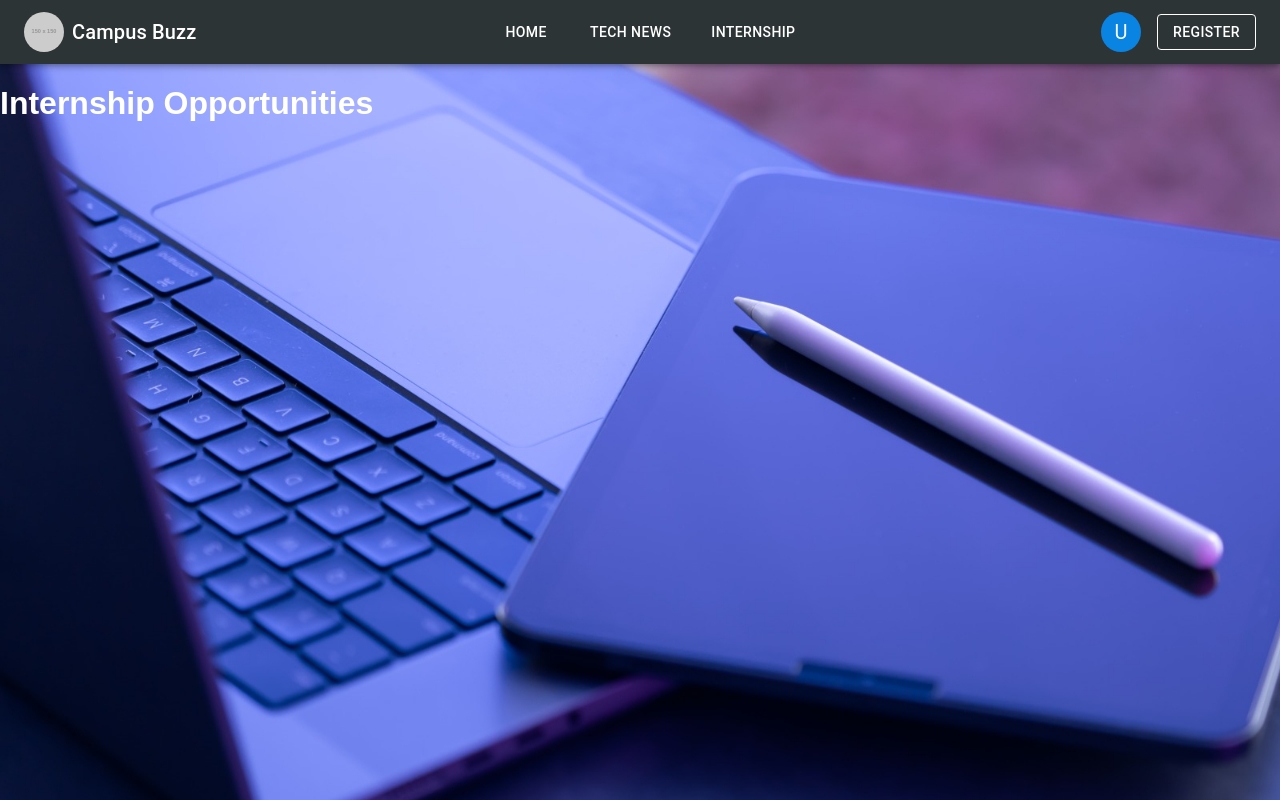
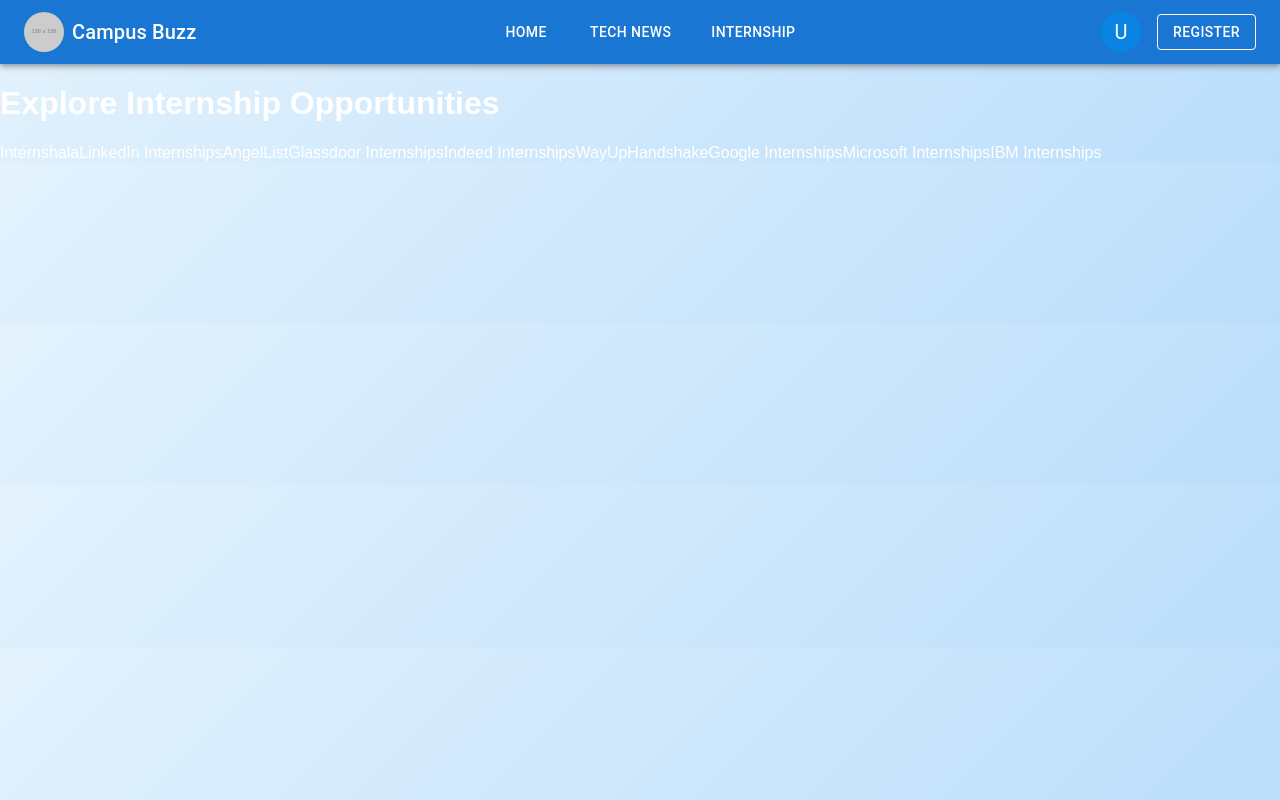
Before and after one commit to t-suraj21/Techtitans, a React app: page /internship in a window 1280 px wide. Built offline with nearby package versions, Linux system fonts and the light colour scheme.

Commit message:
add intership potel

```diff
--- a/src/App.css
+++ b/src/App.css
@@ -95,7 +95,7 @@ body {
     backdrop-filter: blur(10px);
     border-radius: 15px;
     box-shadow: 0 8px 16px rgba(0, 0, 0, 0.2);
-}
+  }
 
 .feature {
     display: flex;
@@ -107,6 +107,7 @@ body {
     border-radius: 10px;
     box-shadow: 0 4px 8px rgba(0, 0, 0, 0.1);
     transition: transform 0.3s ease, box-shadow 0.3s ease;
+    cursor: pointer;
 }
 
 .feature img {
@@ -129,7 +130,7 @@ body {
 
   /* Footer */
   .footer {
-    margin-top: auto;
+    /* margin-top: auto; */
     padding: 20px;
     text-align: center;
     background: rgba(0, 0, 0, 0.8);
@@ -164,4 +165,22 @@ body {
     .search-bar input {
       width: 150px;
     }
+
+    .features {
+        padding: 20px;
+        grid-template-columns: repeat(auto-fit, minmax(100px, 1fr));
+    }
+
+    .feature {
+        padding: 15px;
+    }
+
+    .feature img {
+        width: 50px;
+        height: 50px;
+    }
+
+    .feature p {
+        font-size: 1rem;
+    }
   }
--- a/src/App.js
+++ b/src/App.js
@@ -5,6 +5,7 @@ import NavBar from "./components/NavBar";
 import AuthPage from "./components/AuthPage";
 import ProfilePage from "./components/Profile Page";
 import TechNewsFeed from "./components/technews";
+import Internship from "./components/Intership";
 import "./App.css";
 
 const App = () => {
@@ -17,7 +18,6 @@ const App = () => {
       alert("Email is already registered. Please use a different email.");
       return;
     }
-
     setUsers([...users, newUser]);
     alert("User registered successfully!");
   };
@@ -44,6 +44,7 @@ const App = () => {
           isLoggedIn={!!currentUser}
           onProfileClick={() => (window.location.href = "/profile")}
           onNewsFeedClick={() => (window.location.href = "/technews")}
+          onInternshipClick={() => (window.location.href = "/internship")}
         />
 
         {/* Routes */}
@@ -70,7 +71,7 @@ const App = () => {
                     <p>TechNews</p>
                   </div>
                   <div className="feature">
-                                        <img src="./assets/Email.png" alt="Emails" />
+                    <img src="./assets/email.png" alt="Emails" />
                     <p>Emails</p>
                   </div>
                   <div className="feature">
@@ -104,20 +105,13 @@ const App = () => {
           <Route path="/technews" element={<TechNewsFeed />} />
 
           {/* Internship Page */}
-                    <Route
-                        path="/internship"
-                        element={<h1>Internship Opportunities</h1>}
-                    />
+          <Route path="/internship" element={<Internship />} />
 
           {/* Profile Page */}
           <Route
             path="/profile"
             element={
-                            currentUser ? (
-                                <ProfilePage user={currentUser} />
-                            ) : (
-                                <Navigate to="/" />
-                            )
+              currentUser ? <ProfilePage user={currentUser} /> : <Navigate to="/" />
             }
           />
 
--- /dev/null
+++ b/src/components/Intership.js
@@ -0,0 +1,38 @@
+import React from "react";
+import "./internship.css";
+
+const internshipWebsites = [
+  { name: "Internshala", url: "https://internshala.com" },
+  { name: "LinkedIn Internships", url: "https://www.linkedin.com/internships" },
+  { name: "AngelList", url: "https://angel.co" },
+  { name: "Glassdoor Internships", url: "https://www.glassdoor.com/Internships" },
+  { name: "Indeed Internships", url: "https://www.indeed.com/q-Internships-jobs.html" },
+  { name: "WayUp", url: "https://www.wayup.com" },
+  { name: "Handshake", url: "https://joinhandshake.com" },
+  { name: "Google Internships", url: "https://careers.google.com/internships/" },
+  { name: "Microsoft Internships", url: "https://careers.microsoft.com/students/us/en/us-internship" },
+  { name: "IBM Internships", url: "https://www.ibm.com/employment/internships/" },
+];
+
+const Internship = () => {
+  return (
+    <div className="internship-container">
+      <h1>Explore Internship Opportunities</h1>
+      <div className="internship-grid">
+        {internshipWebsites.map((website, index) => (
+          <a
+            key={index}
+            href={website.url}
+            target="_blank"
+            rel="noopener noreferrer"
+            className="internship-card"
+          >
+            {website.name}
+          </a>
+        ))}
+      </div>
+    </div>
+  );
+};
+
+export default Internship;
--- a/src/components/NavBar.js
+++ b/src/components/NavBar.js
@@ -16,7 +16,7 @@ const NavBar = ({ onRegisterClick }) => {
     };
 
     return (
-        <AppBar position="static" sx={{ bgcolor: "#2d3436" }}>
+        <AppBar position="static" sx={{ bgcolor: "none" }}>
             <Toolbar sx={{ display: "flex", justifyContent: "space-between" }}>
                 {/* Left - Logo */}
                 <Box sx={{ display: "flex", alignItems: "center" }}>
--- /dev/null
+++ b/src/components/internship.css
@@ -0,0 +1,97 @@
+/* General Styles */
+body {
+    margin: 0;
+    padding: 0;
+    font-family: Arial, sans-serif;
+    background: linear-gradient(135deg, #e3f2fd, #bbdefb);
+    color: #333;
+    box-sizing: border-box;
+  }
+
+  .app {
+    display: flex;
+    flex-direction: column;
+    min-height: 100vh;
+  }
+
+  /* Header */
+  .header {
+    text-align: center;
+    padding: 20px;
+    background: #42a5f5;
+    color: white;
+    box-shadow: 0 4px 8px rgba(0, 0, 0, 0.1);
+  }
+
+  .header h1 {
+    margin: 0;
+    font-size: 2.5rem;
+  }
+
+  .header p {
+    margin: 5px 0 0;
+    font-size: 1.2rem;
+  }
+
+  /* Main Content */
+  .main {
+    flex: 1;
+    padding: 20px;
+    display: flex;
+    justify-content: center;
+    align-items: center;
+  }
+
+  .website-grid {
+    display: grid;
+    grid-template-columns: repeat(auto-fit, minmax(200px, 1fr));
+    gap: 20px;
+    max-width: 1200px;
+    width: 100%;
+  }
+
+  .website-card {
+    text-decoration: none;
+    background: white;
+    color: #333;
+    border-radius: 10px;
+    padding: 20px;
+    text-align: center;
+    box-shadow: 0 4px 8px rgba(0, 0, 0, 0.1);
+    transition: transform 0.3s ease, box-shadow 0.3s ease;
+  }
+
+  .website-card:hover {
+    transform: translateY(-5px);
+    box-shadow: 0 8px 16px rgba(0, 0, 0, 0.2);
+  }
+
+  .website-card h2 {
+    margin: 0;
+    font-size: 1.5rem;
+  }
+
+  /* Footer */
+  .footer {
+    text-align: center;
+    padding: 10px;
+    background: #1e88e5;
+    color: white;
+    font-size: 0.9rem;
+    box-shadow: 0 -4px 8px rgba(0, 0, 0, 0.1);
+  }
+
+  /* Responsive Design */
+  @media (max-width: 768px) {
+    .header h1 {
+      font-size: 2rem;
+    }
+
+    .header p {
+      font-size: 1rem;
+    }
+
+    .website-card h2 {
+      font-size: 1.2rem;
+    }
+  }
```
Also changed, not shown: 1 other file (tests, documents, lock files or other folders). Lines whose indentation alone changed are shown as unchanged.
